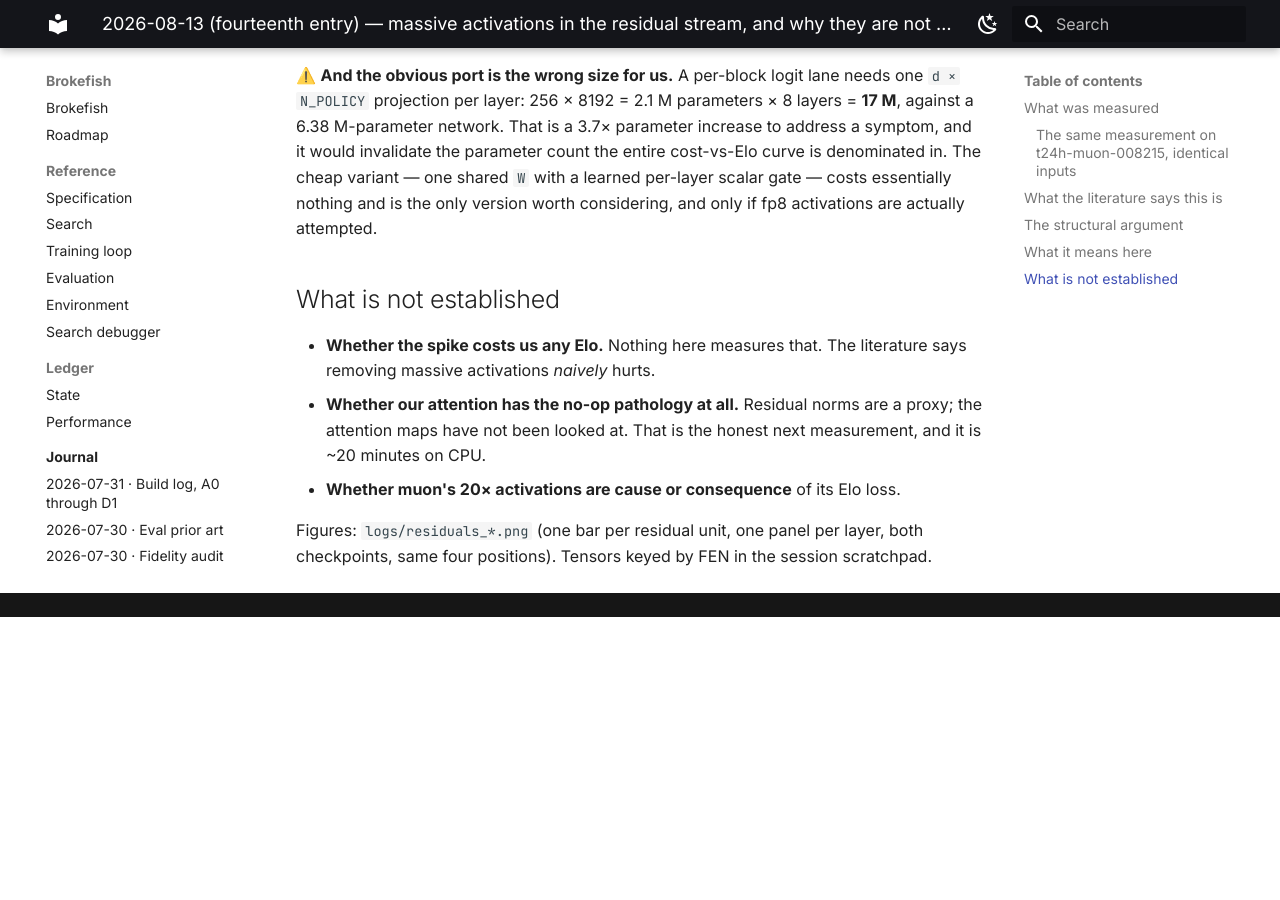
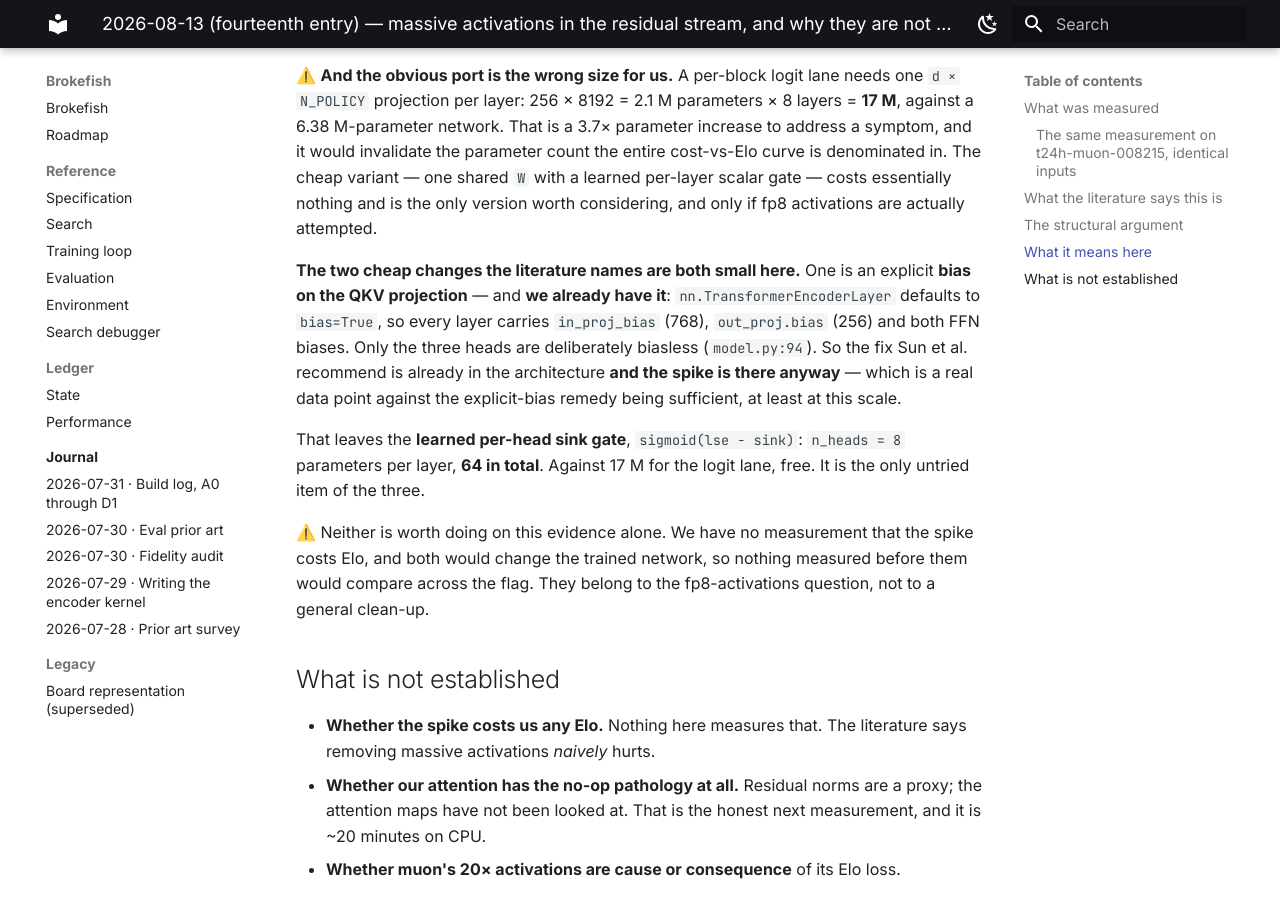
Before and after one commit to TheoBoyer/brokefish, an MkDocs documentation site: the page built from docs/journal/2026-08-13-massive-activations.md, in a window 1280 px wide and 900 px high, scrolled down 3420 px. Built offline with MkDocs 1.6.1 and Material for MkDocs 9.7.7, drawn with Linux system fonts in a browser that asks for light colours; before the commit the page ends 4037 px from its top, so only the background shows below that.

Commit message:
Correction: we already have the QKV bias
⚠️ And checking our own code rather than assuming: **we already have the QKV bias.**
`nn.TransformerEncoderLayer` defaults to `bias=True`, so every layer has
`in_proj_bias` (768) and `out_proj.bias` (256); only the three heads are deliberately
biasless. So the explicit-bias remedy is already present **and the spike is there
anyway** -- a data point against it being sufficient at this scale.

That leaves the learned sink gate as the only untried item: 8 parameters per layer,
64 in total, against 17 M for the logit lane. Still not worth doing without a
measurement that the spike costs Elo.

Co-Authored-By: Claude Opus 5 (1M context) <noreply@anthropic.com>
Claude-Session: https://claude.ai/code/session_01U6qCN9MEfNMTZBmej5eKLP

```diff
--- a/docs/journal/2026-08-13-massive-activations.md
+++ b/docs/journal/2026-08-13-massive-activations.md
@@ -141,6 +141,23 @@ curve is denominated in. The cheap variant — one shared `W` with a learned per
 scalar gate — costs essentially nothing and is the only version worth considering,
 and only if fp8 activations are actually attempted.
 
+**The two cheap changes the literature names are both small here.** One is an
+explicit **bias on the QKV projection** — and **we already have it**: `nn.TransformerEncoderLayer` defaults to
+`bias=True`, so every layer carries `in_proj_bias` (768), `out_proj.bias` (256) and
+both FFN biases. Only the three heads are deliberately biasless (`model.py:94`).
+So the fix Sun et al. recommend is already in the architecture **and the spike is
+there anyway** — which is a real data point against the explicit-bias remedy being
+sufficient, at least at this scale.
+
+That leaves the **learned per-head sink gate**, `sigmoid(lse − sink)`: `n_heads = 8`
+parameters per layer, **64 in total**. Against 17 M for the logit lane, free. It is
+the only untried item of the three.
+
+⚠️ Neither is worth doing on this evidence alone. We have no measurement that the
+spike costs Elo, and both would change the trained network, so nothing measured
+before them would compare across the flag. They belong to the fp8-activations
+question, not to a general clean-up.
+
 ## What is not established
 
 - **Whether the spike costs us any Elo.** Nothing here measures that. The literature
```
